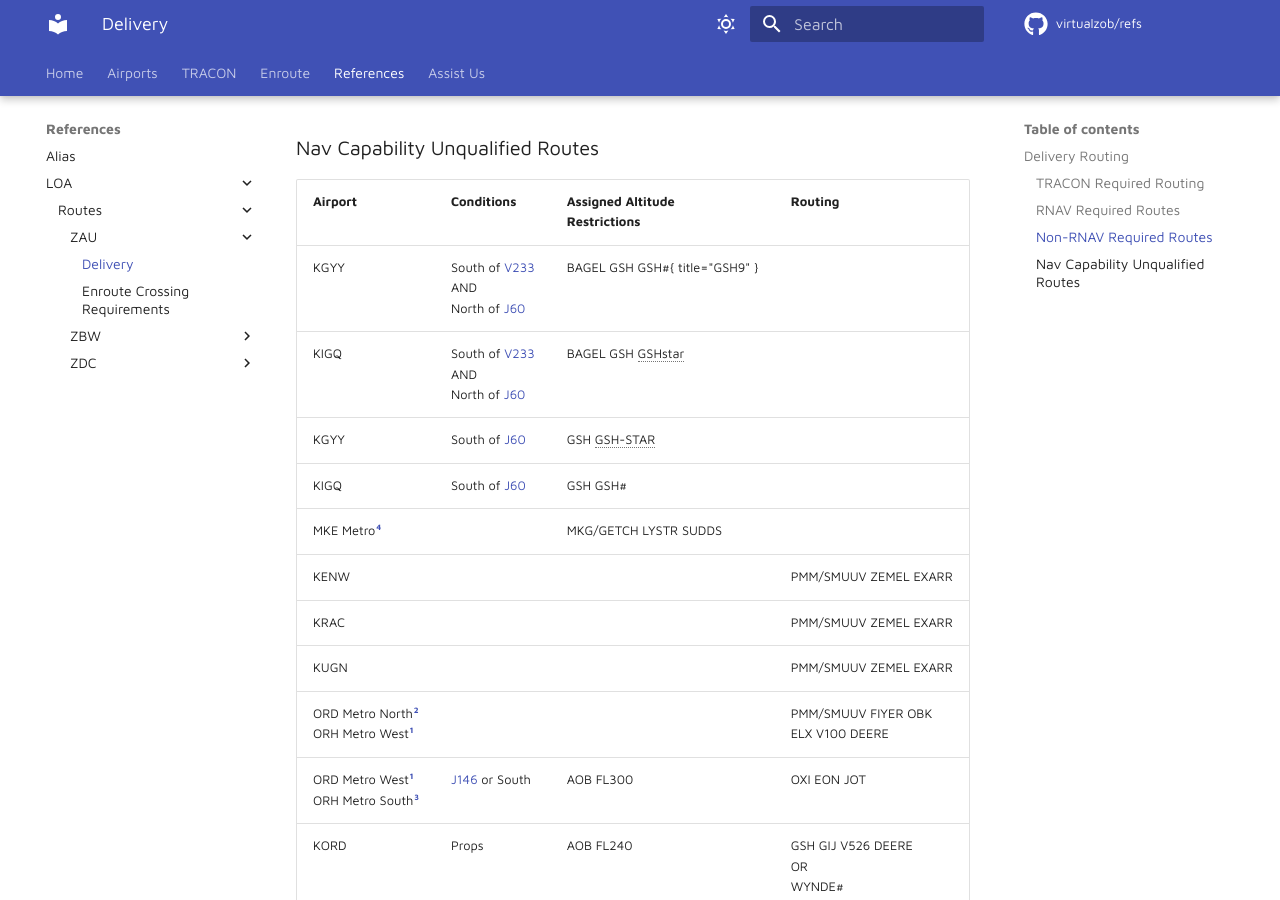
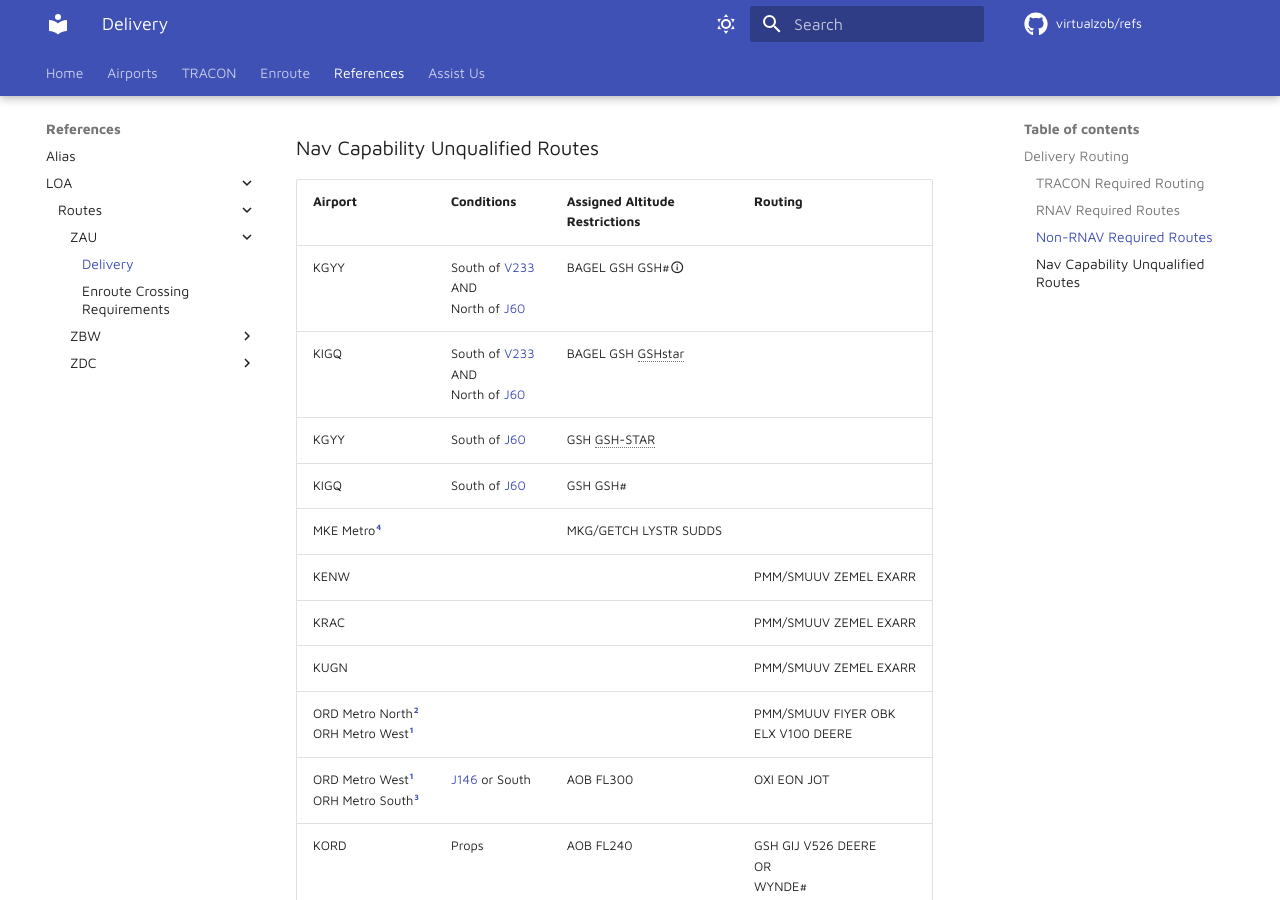
Before and after one commit to virtualZOB/refs, an MkDocs documentation site: the page built from docs/references/LOA/Routes/ZAU/Delivery.md, in a window 1280 px wide and 900 px high, scrolled down 1762 px. Built offline with MkDocs 1.6.1 and Material for MkDocs 9.7.7, drawn with Linux system fonts in a browser that asks for light colours; emoji names are drawn with the system emoji font; comment, search, counter and statistics services are not loaded; some of the changed lines change nothing that is shown.

Commit message:
Update Delivery.md

```diff
--- a/docs/references/LOA/Routes/ZAU/Delivery.md
+++ b/docs/references/LOA/Routes/ZAU/Delivery.md
@@ -40,7 +40,7 @@
 ### Nav Capability Unqualified Routes
 | Airport | Conditions | Assigned Altitude <br> Restrictions | Routing |
 | ------- | ---------- | --------- | ------- |
-| KGYY | South of [V233](https://skyvector.com/?ll=44.25424901841776,-85.09954834326308&chart=302&zoom=3&fpl=MOP%20V233%20PLN) <br> AND <br> North of [J60](https://skyvector.com/?ll=41.77131168333379,-82.09121704454029&chart=302&zoom=6&fpl=PSB%20J60%20GSH) | BAGEL GSH GSH#{ title="GSH9" } |
+| KGYY | South of [V233](https://skyvector.com/?ll=44.25424901841776,-85.09954834326308&chart=302&zoom=3&fpl=MOP%20V233%20PLN) <br> AND <br> North of [J60](https://skyvector.com/?ll=41.77131168333379,-82.09121704454029&chart=302&zoom=6&fpl=PSB%20J60%20GSH) | BAGEL GSH GSH#:material-information-outline:{ title="GSH9" } |
 | KIGQ | South of [V233](https://skyvector.com/?ll=44.25424901841776,-85.09954834326308&chart=302&zoom=3&fpl=MOP%20V233%20PLN) <br> AND <br> North of [J60](https://skyvector.com/?ll=41.77131168333379,-82.09121704454029&chart=302&zoom=6&fpl=PSB%20J60%20GSH) | BAGEL GSH GSHstar |
 | KGYY | South of [J60](https://skyvector.com/?ll=41.77131168333379,-82.09121704454029&chart=302&zoom=6&fpl=PSB%20J60%20GSH) | GSH GSH-STAR |
 | KIGQ | South of [J60](https://skyvector.com/?ll=41.77131168333379,-82.09121704454029&chart=302&zoom=6&fpl=PSB%20J60%20GSH) | GSH GSH# |
```
